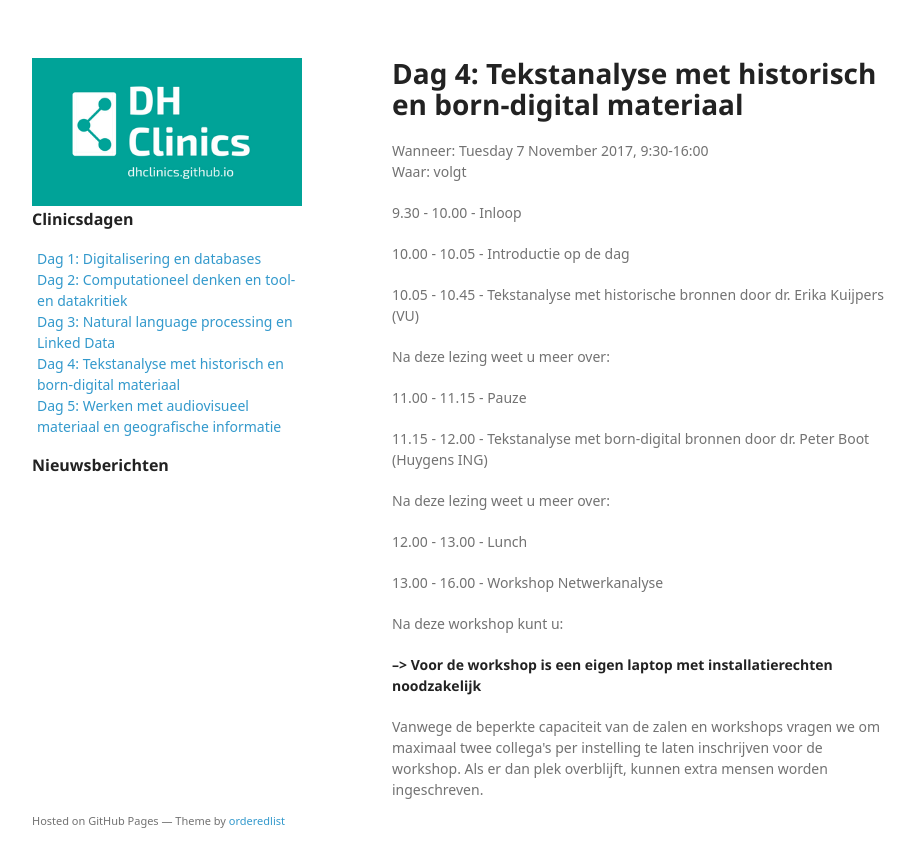
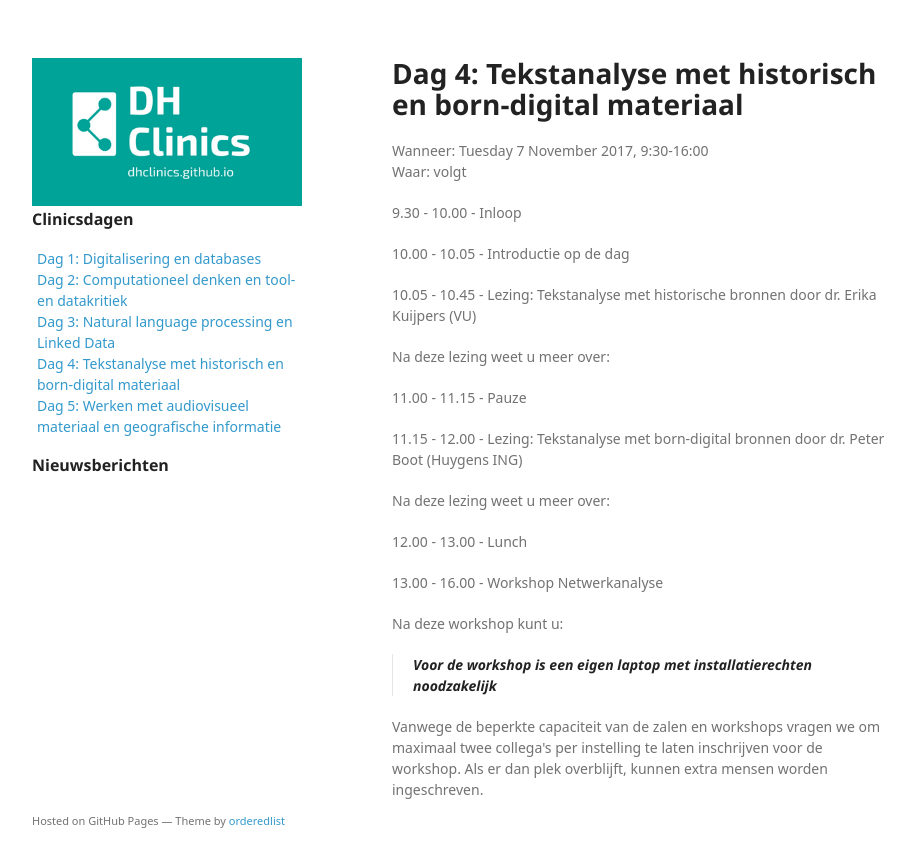
Before and after one commit to DHClinics/dhclinics.github.io, a Jekyll site: the page built from _dag/2017-dag4.md, in a window 1280 px wide. Shown: the top 867 px of the page, without its empty margins (178-1093 px from the left). Built offline with Jekyll 4.4.1, drawn with Linux system fonts in a browser that asks for light colours; some web fonts are replaced; a script that is not in the unit is left out.

```diff
--- a/_dag/2017-dag4.md
+++ b/_dag/2017-dag4.md
@@ -17,7 +17,7 @@ registration:
 
 10.00 - 10.05 - Introductie op de dag
 
-10.05 - 10.45 - Tekstanalyse met historische bronnen door dr. Erika Kuijpers (VU)
+10.05 - 10.45 - Lezing: Tekstanalyse met historische bronnen door dr. Erika Kuijpers (VU)
 
 Na deze lezing weet u meer over:
 
@@ -25,7 +25,7 @@ Na deze lezing weet u meer over:
 
 11.00 - 11.15 - Pauze
 
-11.15 - 12.00 - Tekstanalyse met born-digital bronnen door dr. Peter Boot (Huygens ING)
+11.15 - 12.00 - Lezing: Tekstanalyse met born-digital bronnen door dr. Peter Boot (Huygens ING)
 
 Na deze lezing weet u meer over:
 
@@ -39,4 +39,4 @@ Na deze workshop kunt u:
 
 
 
-**--> Voor de workshop is een eigen laptop met installatierechten noodzakelijk**
+> **Voor de workshop is een eigen laptop met installatierechten noodzakelijk**
```
Also changed, not shown: other parts of _dag/2017-dag4.md (+4 -4 lines), _dag/2017-dag5.md (+6 -6 lines).
